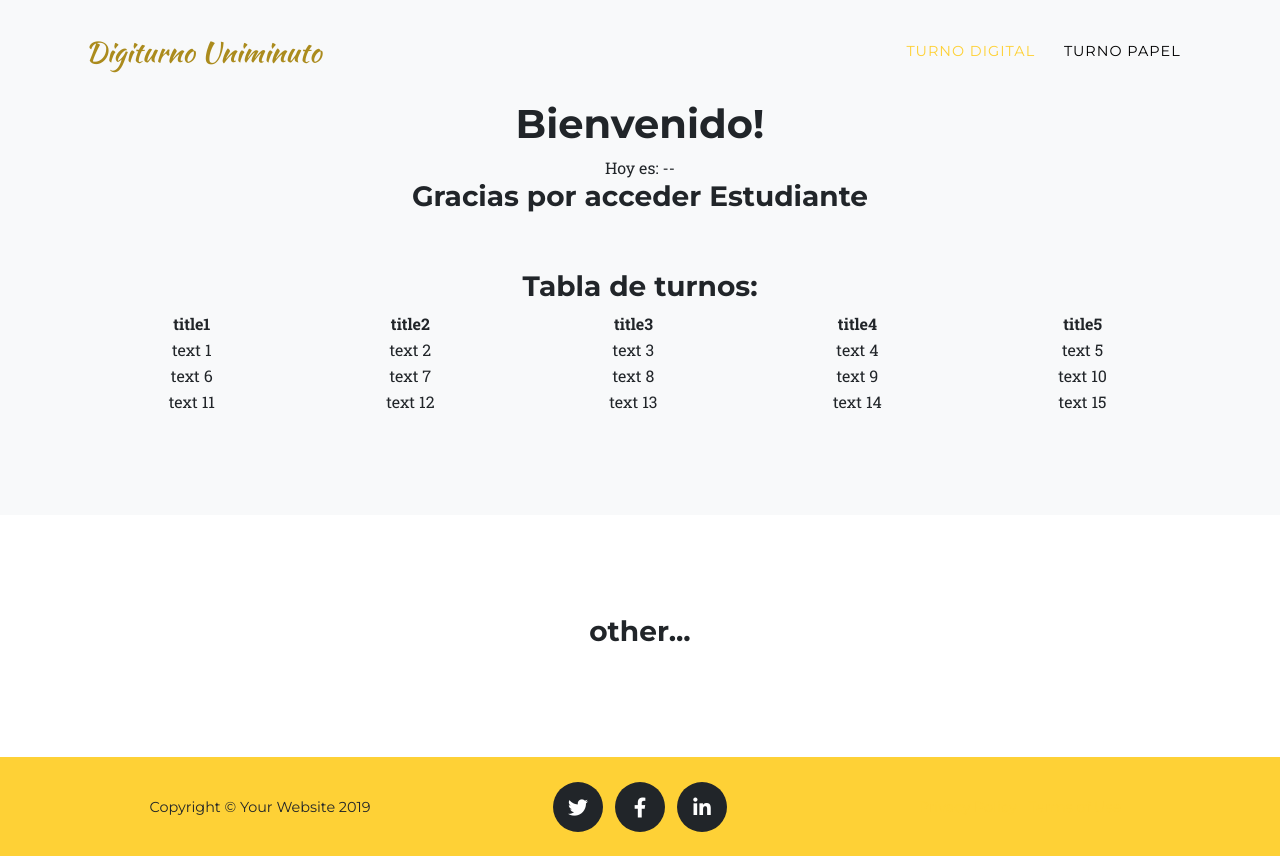
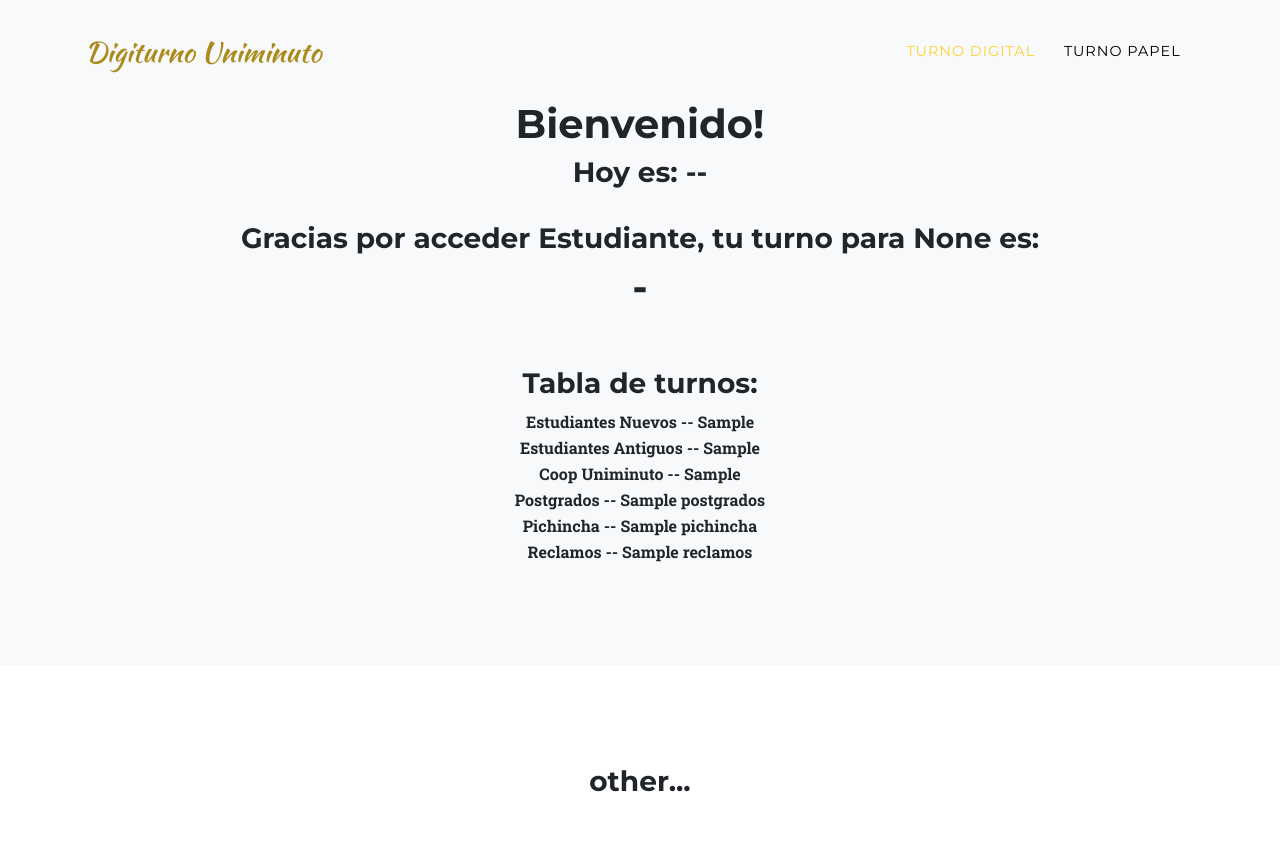
Before and after one commit to ivancarrancho/shift_system, a Flask app: page /shift_system/ in a window 1280 px wide. Shown: the top 856 px of the page. Run offline with Flask 2, Linux system fonts and the light colour scheme; a database or web service that is not in the repository returns one stand-in record (values such as "Sample title"); lists and menus that the app fills with data are empty; some libraries are stand-ins or nearby versions; some web fonts are replaced.

Commit message:
Add shifts

```diff
--- a/app/main.py
+++ b/app/main.py
@@ -6,19 +6,65 @@
 # from flask_socketio import SocketIO, emit
 from .rock import take_shift
 from .extensions import mongo
+from bson.objectid import ObjectId
 
 
 main = Blueprint('main', __name__)
 
+# 5dcf3564e1633863d890a91a  Estudiantes_Nuevos
+# 5dcf3565e1633863d890a91b  Estudiantes_Antiguos
+# 5dcf3565e1633863d890a91c  Coop_Uniminuto
+# 5dcf3565e1633863d890a91d  Postgrados
+# 5dcf3565e1633863d890a91e  Pichincha
+# 5dcf3565e1633863d890a91f  Reclamos
+
+list_dict = {
+    'Estudiantes_Nuevos': '5dcf3564e1633863d890a91a',
+    'Estudiantes_Antiguos': '5dcf3565e1633863d890a91b',
+    'Coop_Uniminuto': '5dcf3565e1633863d890a91c',
+    'Postgrados': '5dcf3565e1633863d890a91d',
+    'Pichincha': '5dcf3565e1633863d890a91e',
+    'Reclamos': '5dcf3565e1633863d890a91f'
+}
+
+
+def sum_shift(key=None):
+    if not key:
+        return False
+
+    _id = list_dict[key]
+    collections = mongo.db.users
+
+    doc = collections.find_one({'_id': ObjectId(_id)})
+    total = int(doc[key]) + 1
+
+    collections.update_one({'_id': ObjectId(_id)}, {'$set': {key: total}})
+
+    return total
+
+
+@main.route('/empty/')
+def empty():
+    collections = mongo.db.users
+    for key, value in list_dict.items():
+        newvalues = {'$set': {key: 0}}
+        collections.update_one({'_id': ObjectId(value)}, newvalues)
+
+    return {'ok': True}
+
 
 @main.route('/')
 def index():
-    # print(mongo)
-    # client = pymongo.MongoClient("")
-    # db = client.test
-    # mongo.db.inventory.insert_one({'name': 'ivan'})
-    collections = mongo.db.users
-    collections.insert({'Hola': 'bitchis'})
+    # collections = mongo.db.users
+
+    # estudiantes_nuevos = collections.insert({'Estudiantes_Nuevos': 0})
+    # estudiantes_antiguos = collections.insert({'Estudiantes_Antiguos': 0})
+    # coop_uniminuto = collections.insert({'Coop_Uniminuto': 0})
+    # postgrados = collections.insert({'Postgrados': 0})
+    # pichincha = collections.insert({'Pichincha': 0})
+    # reclamos = collections.insert({'Reclamos': 0})
+
+    # doc = collections.find_one({'_id': ObjectId('5dcf3564e1633863d890a91a')})
 
     name = request.args.get('name', 'Estudiante')
     return render_template('index.html', name=name)
@@ -39,12 +85,37 @@
 
 @main.route('/shift_system/')
 def shift_system(name=None):
+    collections = mongo.db.users
     name = request.args.get('name', 'Estudiante')
     date = request.args.get('date', '--')
+    shift = request.args.get('shift')
+
+    actual_shift = sum_shift(key=shift)
+
     return render_template(
         'shift_system.html',
         name=name.replace('_', ' '),
-        date=date
+        date=date,
+        shift=shift,
+        actual_shift=actual_shift if actual_shift else '-',
+        Estudiantes_Nuevos=collections.find_one(
+            {'_id': ObjectId(list_dict['Estudiantes_Nuevos'])}
+        ).get('Estudiantes_Nuevos'),
+        Estudiantes_Antiguos=collections.find_one(
+            {'_id': ObjectId(list_dict['Estudiantes_Antiguos'])}
+        ).get('Estudiantes_Antiguos'),
+        Coop_Uniminuto=collections.find_one(
+            {'_id': ObjectId(list_dict['Coop_Uniminuto'])}
+        ).get('Coop_Uniminuto'),
+        Postgrados=collections.find_one(
+            {'_id': ObjectId(list_dict['Postgrados'])}
+        ).get('Postgrados'),
+        Pichincha=collections.find_one(
+            {'_id': ObjectId(list_dict['Pichincha'])}
+        ).get('Pichincha'),
+        Reclamos=collections.find_one(
+            {'_id': ObjectId(list_dict['Reclamos'])}
+        ).get('Reclamos'),
     )
 
 
--- a/app/templates/shift_system.html
+++ b/app/templates/shift_system.html
@@ -64,39 +64,26 @@
       <div class="row">
         <div class="col-lg-12 text-center">
             <h1>Bienvenido!</h1>
-            <hp>Hoy es: {{ date }}</hp>
-            <h3>Gracias por acceder {{ name }}</h2>
+            <h3>Hoy es: {{ date }}</h3>
+            <br>
+            <h3>Gracias por acceder {{ name }}, tu turno para {{ shift }} es:</h3>
+            <h1>{{ actual_shift }}</h1>
             <br>
             <br>
             <h3>Tabla de turnos:</h3>
             <table class="col-lg-12 text-center">
                 <tr>
-                    <th>title1</th>
-                    <th>title2</th>
-                    <th>title3</th>
-                    <th>title4</th>
-                    <th>title5</th>
-                </tr>
+                    <th>Estudiantes Nuevos -- {{ Estudiantes_Nuevos }}</th>
                 <tr>
-                    <td>text 1</td>
-                    <td>text 2</td>
-                    <td>text 3</td>
-                    <td>text 4</td>
-                    <td>text 5</td>
-                </tr>
+                    <th>Estudiantes Antiguos -- {{ Estudiantes_Antiguos }}</th>
                 <tr>
-                    <td>text 6</td>
-                    <td>text 7</td>
-                    <td>text 8</td>
-                    <td>text 9</td>
-                    <td>text 10</td>
-                </tr>
+                    <th>Coop Uniminuto -- {{ Coop_Uniminuto }}</th>
                 <tr>
-                    <td>text 11</td>
-                    <td>text 12</td>
-                    <td>text 13</td>
-                    <td>text 14</td>
-                    <td>text 15</td>
+                    <th>Postgrados -- {{ Postgrados }}</th>
+                <tr>
+                    <th>Pichincha -- {{ Pichincha }}</th>
+                <tr>
+                    <th>Reclamos -- {{ Reclamos }}</th>
                 </tr>
             </table>
         </div>
```
Also changed, not shown: 1 other file.
